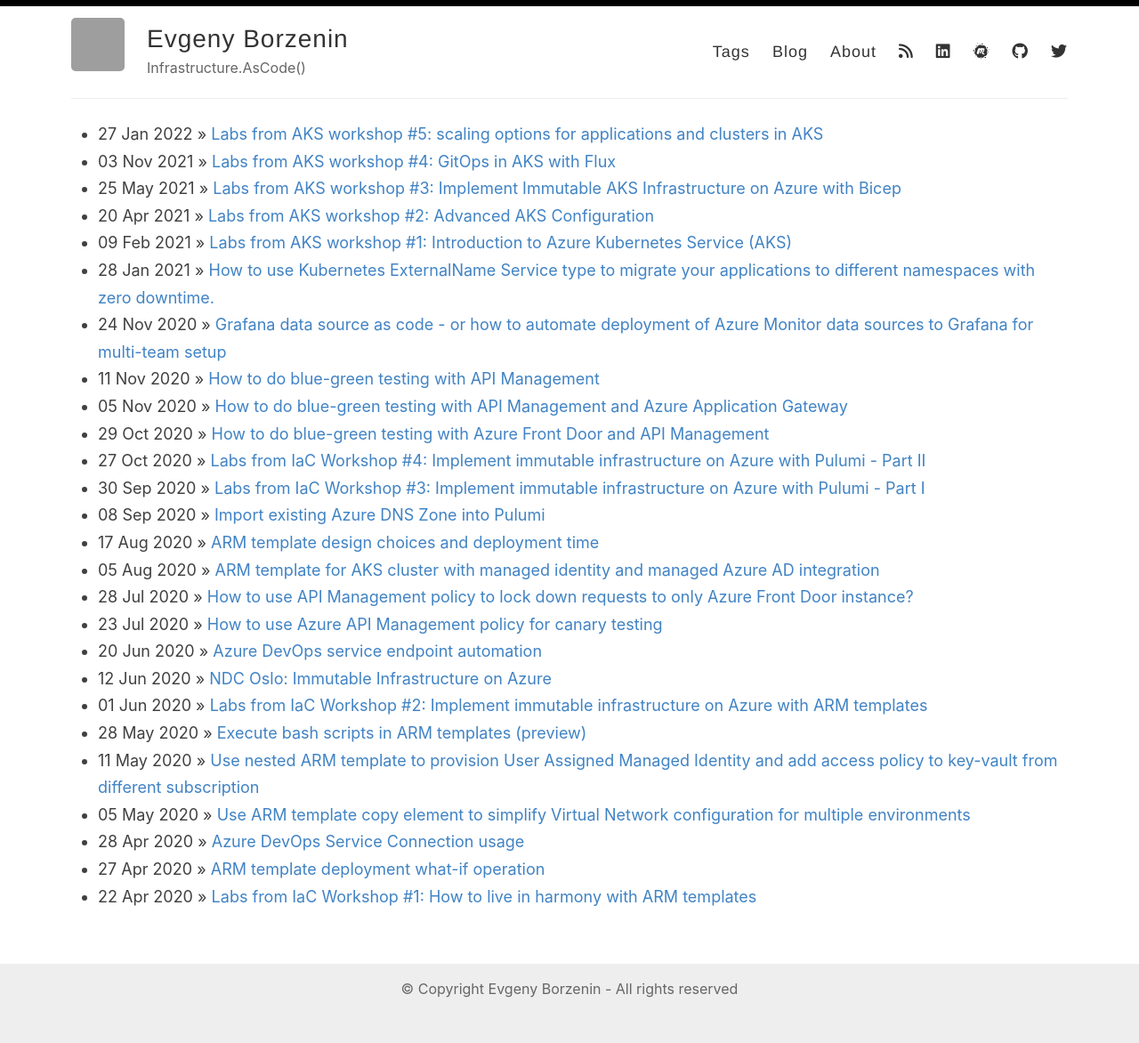
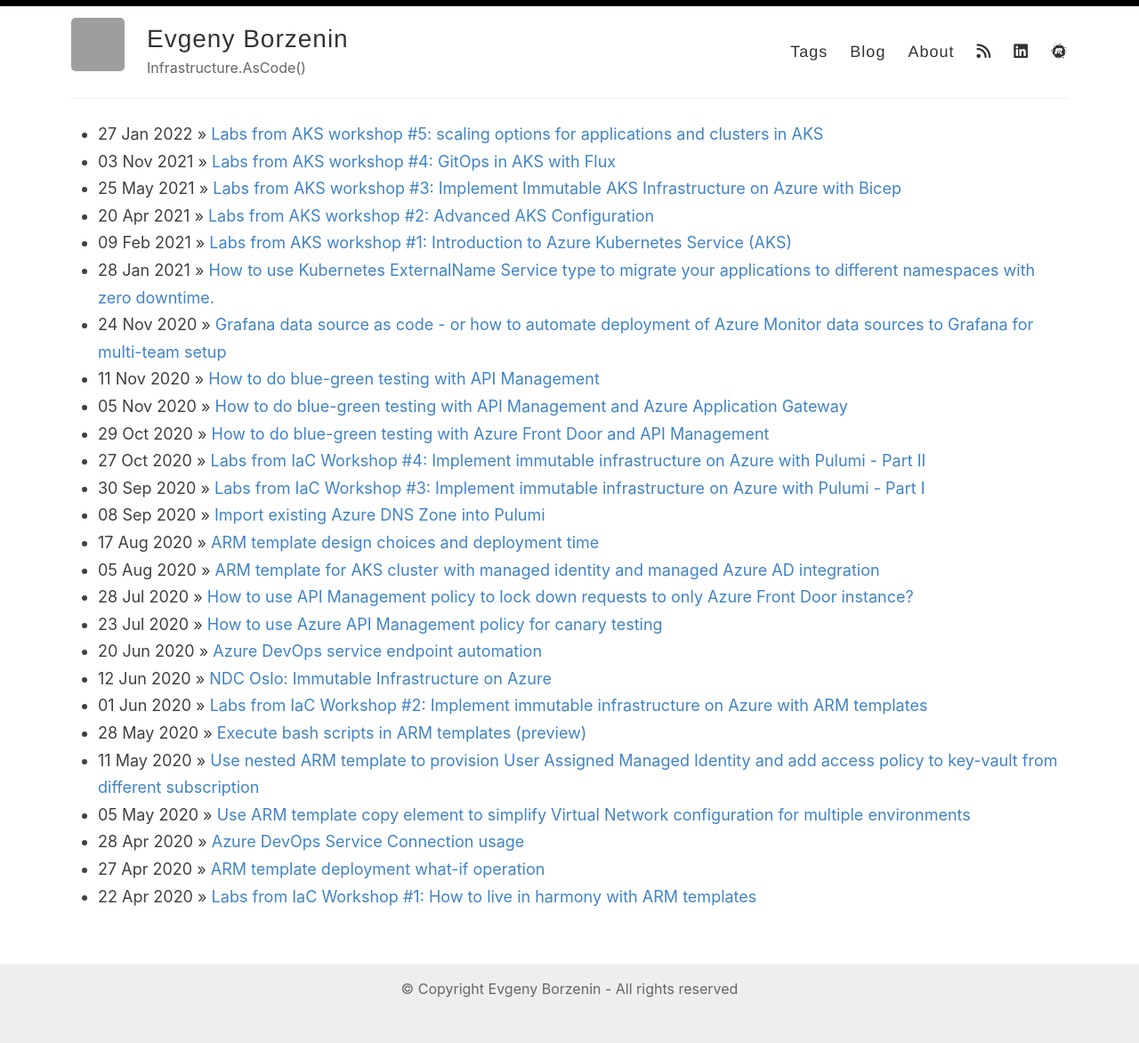
Before and after one commit to evgenyb/evgenyb.github.io, a Jekyll site: the page built from index.html, in a window 1280 px wide. Shown: the whole page at 89% size. Built offline with Jekyll 4.4.1, drawn with Linux system fonts in a browser that asks for light colours; nearby versions of some CDN libraries; the list of posts is cut into pages by our own code; grey boxes are pictures that could not be loaded.

Commit message:
Cleanup social links

```diff
--- a/_layouts/default.html
+++ b/_layouts/default.html
@@ -33,8 +33,6 @@
               <a href="{{ site.baseurl }}/feed.xml"><i class="fas fa-rss social-icon" ></i></a>
               <a href="https://www.linkedin.com/in/{{ site.footer-links.linkedin }}"><i class="fab fa-linkedin social-icon" ></i></a>
               <a href="https://www.meetup.com/Infrastructure-As-Code-User-Group-Oslo/"><i class="fab fa-meetup social-icon" ></i></a>
-              <a href="https://github.com/{{ site.footer-links.github }}"><i class="fab fa-github social-icon" ></i></a>
-              <a href="https://www.twitter.com/{{ site.footer-links.twitter }}"><i class="fab fa-twitter social-icon" ></i></a>
             </nav>
           </header>
         </div>
```
